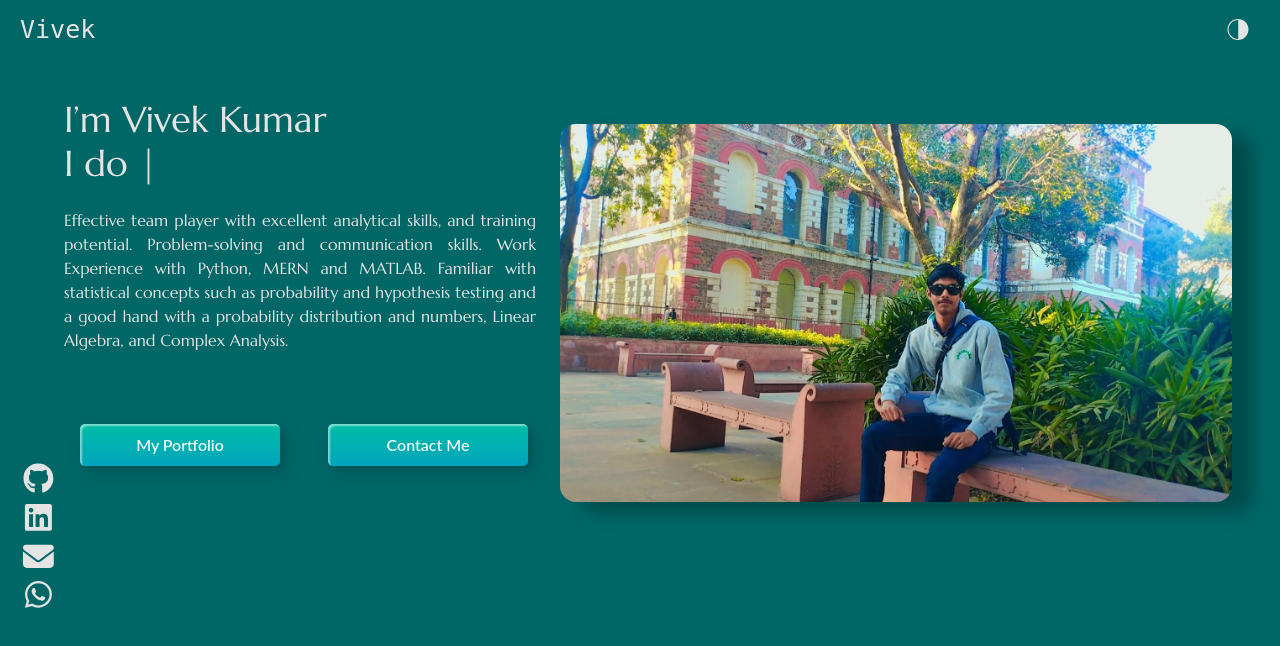
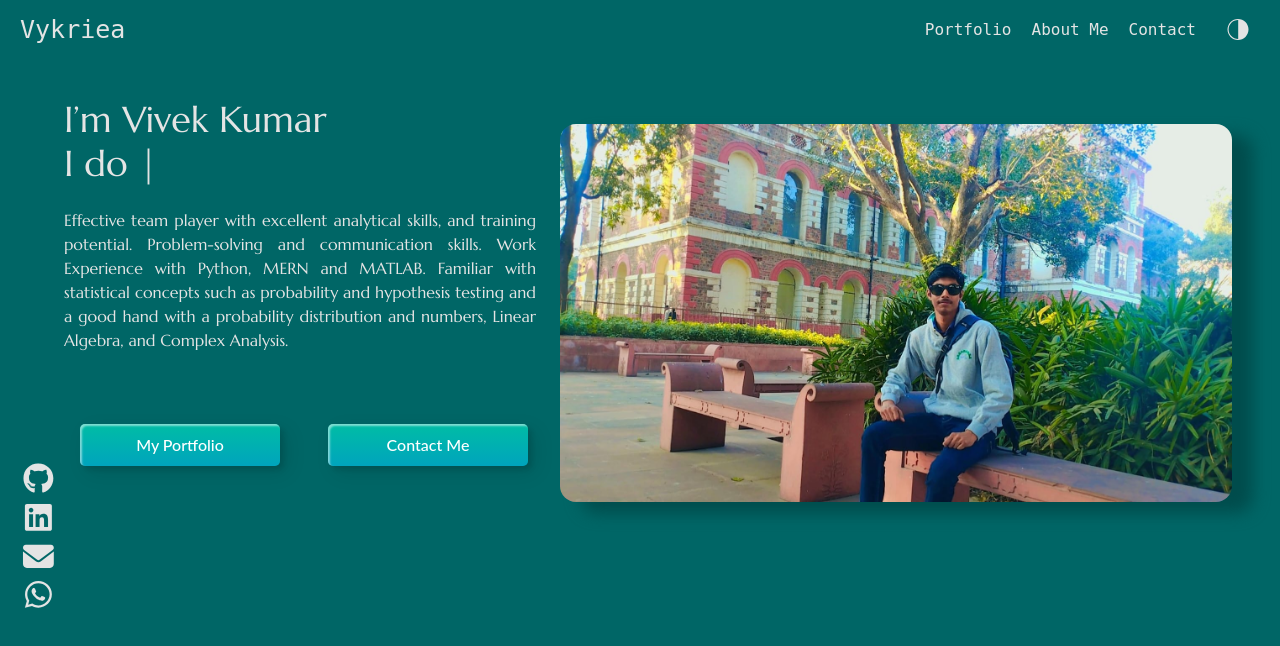
Before and after one commit to Vivekumar08/Portfolio, a React (Create React App) app: page / in a window 1280 px wide. Shown: the top 646 px of the page. Built offline with nearby package versions, Linux system fonts and the light colour scheme; a web font is replaced by a local one.

Commit message:
portfolio

```diff
--- a/src/Components/Navigation.jsx
+++ b/src/Components/Navigation.jsx
@@ -7,10 +7,14 @@ function Navigation() {
     <nav className="bg-transparent  flex w-full justify-between items-center pt-2 px-5 ">
       <div>
         <span className="text-[25px]">
-          <Link to="/">Vivek </Link>
+          <Link to="/">Vykriea </Link>
         </span>
       </div>
-      <div className="flex  justify-between">
+      <div className="flex items-center gap-5 justify-between">
+        <Link to={"/portfolio"}>Portfolio</Link>
+        <Link to={"/About Me"} className="">About Me</Link>
+        <Link to={"/Contact Me"}>Contact</Link>
+
         <ThemeChanger />
       </div>
     </nav>
```
